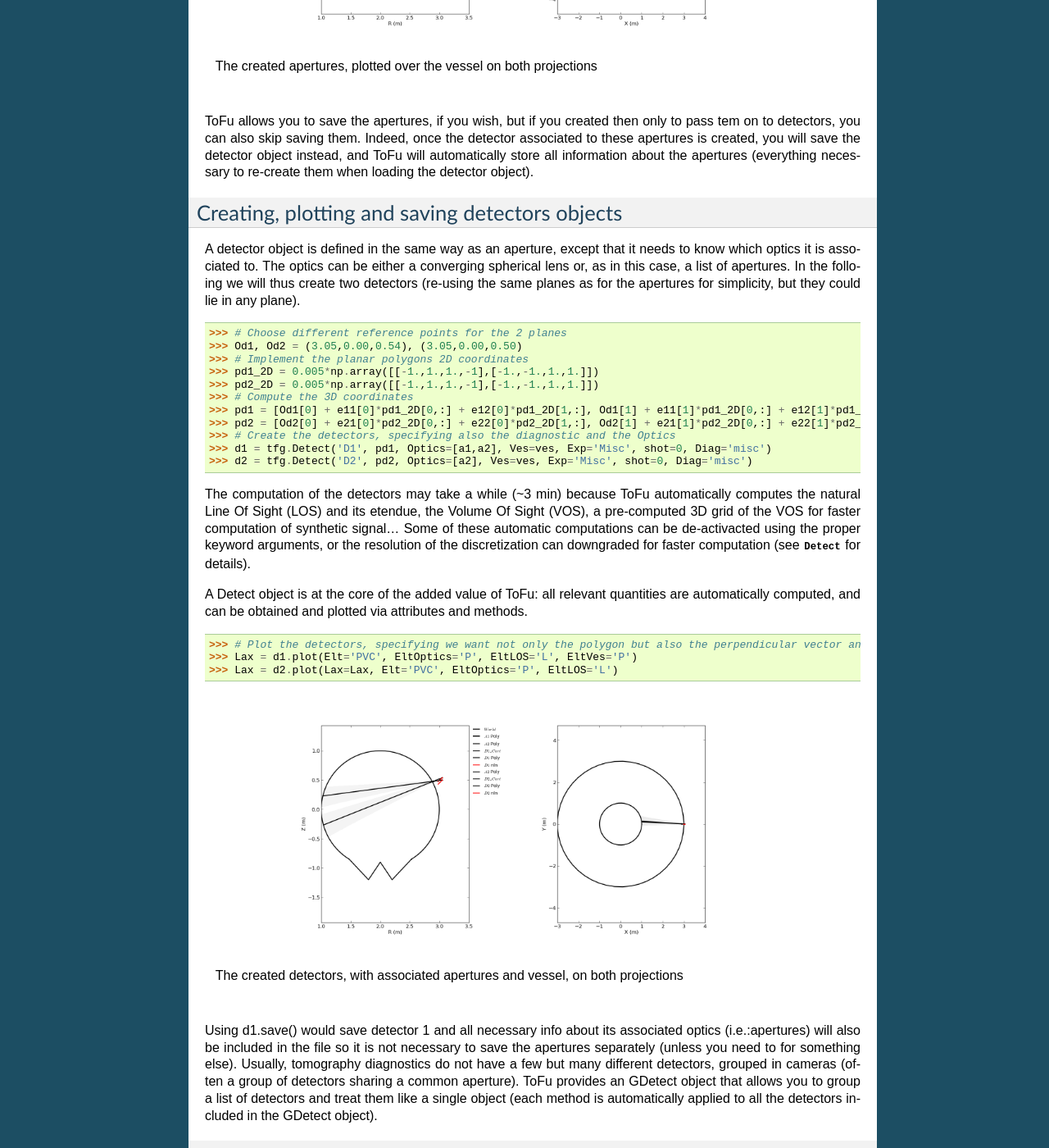
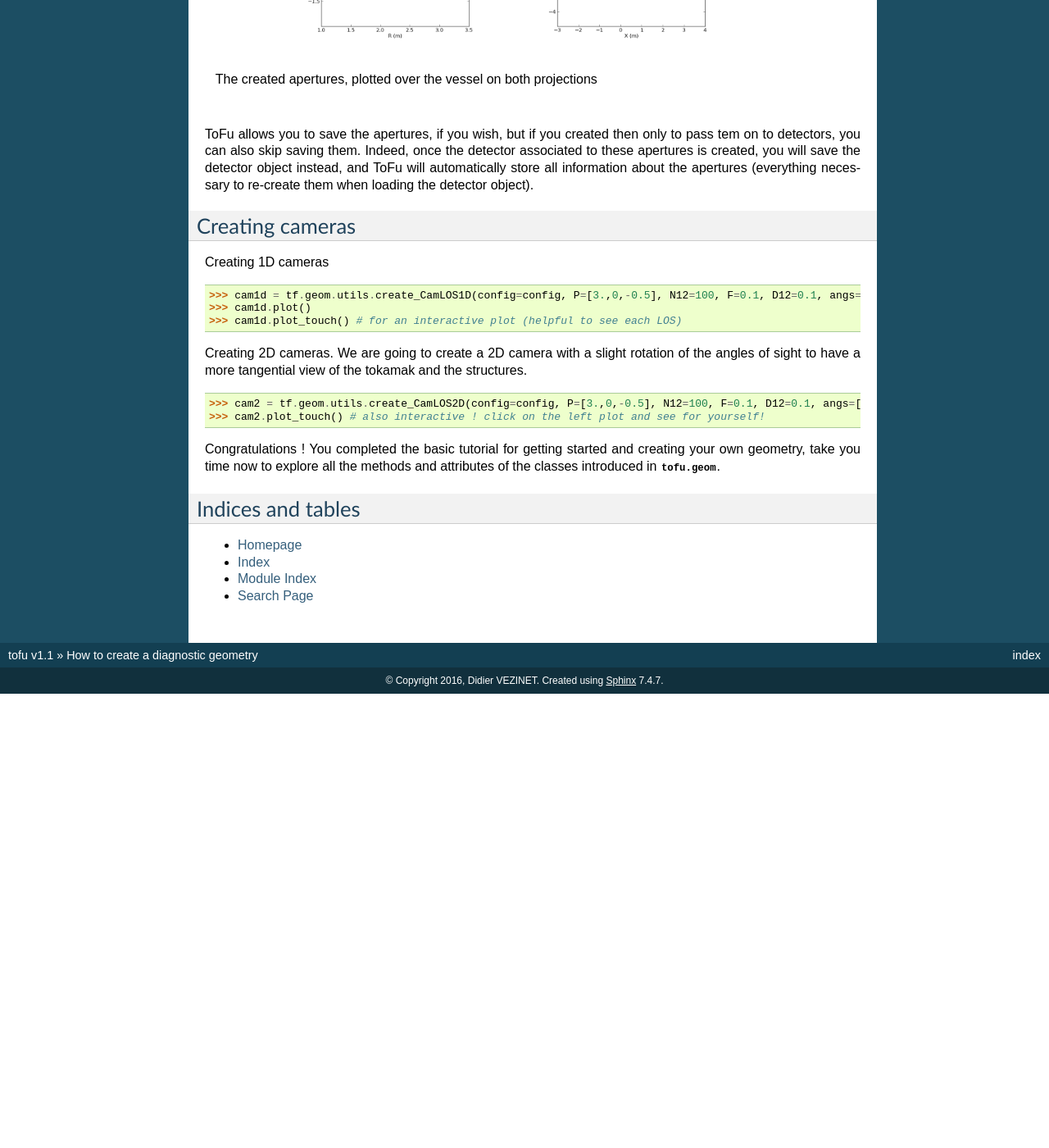
Before and after one commit to ToFuProject/tofu, a Sphinx documentation site: the page built from doc/source/Tutorial_Geom_HowToCreateGeometry.rst, in a window 1280 px wide and 1400 px high, scrolled down 4160 px. Shown: the whole window at 82% size. Built offline with Sphinx 7.4.7, drawn with Linux system fonts in a browser that asks for light colours; pages that are not in the unit, such as notebooks, are missing from menus; after the commit the page ends 5006 px from its top, so only the background shows below that; some of the changed text lies outside the part shown.

Commit message:
[doc] updating doc 2 + cams

```diff
--- a/doc/source/Tutorial_Geom_HowToCreateGeometry.rst
+++ b/doc/source/Tutorial_Geom_HowToCreateGeometry.rst
@@ -121,7 +121,7 @@ A configuration, short for geometrical configuration is a set of vessel, and str
 >>> config = tf.geom.Config(Name="test", Exp="Misc", lStruct=[ves,s1,s2])
 >>> config.set_colors_random() # to see different colors
 >>> config.plot()
-
+>>> config.save()
 
 .. figure:: figures_doc/config_plot.png
    :height: 300px
@@ -178,61 +178,19 @@ We can easily define two different polygons for two different apertures
 ToFu allows you to save the apertures, if you wish, but if you created then only to pass tem on to detectors, you can also skip saving them. Indeed, once the detector associated to these apertures is created, you will save the detector object instead, and ToFu will automatically store all information about the apertures (everything necessary to re-create them when loading the detector object).
 
 
+Creating cameras
+----------------
 
-Creating, plotting and saving detectors objects
------------------------------------------------
+Creating 1D cameras
 
-A detector object is defined in the same way as an aperture, except that it needs to know which optics it is associated to. The optics can be either a converging spherical lens or, as in this case, a list of apertures.
-In the folloing we will thus create two detectors (re-using the same planes as for the apertures for simplicity, but they could lie in any plane).
+>>> cam1d = tf.geom.utils.create_CamLOS1D(config=config, P=[3.,0,-0.5], N12=100, F=0.1, D12=0.1, angs=[np.pi,0,0], Name='', Exp='Misc', Diag='')
+>>> cam1d.plot()
+>>> cam1d.plot_touch() # for an interactive plot (helpful to see each LOS)
 
->>> # Choose different reference points for the 2 planes
->>> Od1, Od2 = (3.05,0.00,0.54), (3.05,0.00,0.50)
->>> # Implement the planar polygons 2D coordinates
->>> pd1_2D = 0.005*np.array([[-1.,1.,1.,-1],[-1.,-1.,1.,1.]])
->>> pd2_2D = 0.005*np.array([[-1.,1.,1.,-1],[-1.,-1.,1.,1.]])
->>> # Compute the 3D coordinates
->>> pd1 = [Od1[0] + e11[0]*pd1_2D[0,:] + e12[0]*pd1_2D[1,:], Od1[1] + e11[1]*pd1_2D[0,:] + e12[1]*pd1_2D[1,:], Od1[2] + e11[2]*pd1_2D[0,:] + e12[2]*pd1_2D[1,:]]
->>> pd2 = [Od2[0] + e21[0]*pd2_2D[0,:] + e22[0]*pd2_2D[1,:], Od2[1] + e21[1]*pd2_2D[0,:] + e22[1]*pd2_2D[1,:], Od2[2] + e21[2]*pd2_2D[0,:] + e22[2]*pd2_2D[1,:]]
->>> # Create the detectors, specifying also the diagnostic and the Optics
->>> d1 = tfg.Detect('D1', pd1, Optics=[a1,a2], Ves=ves, Exp='Misc', shot=0, Diag='misc')
->>> d2 = tfg.Detect('D2', pd2, Optics=[a2], Ves=ves, Exp='Misc', shot=0, Diag='misc')
+Creating 2D cameras. We are going to create a 2D camera with a slight rotation of the angles of sight to have a more tangential view of the tokamak and the structures.
 
-The computation of the detectors may take a while (~3 min) because ToFu automatically computes the natural Line Of Sight (LOS) and its etendue, the Volume Of Sight (VOS), a pre-computed 3D grid of the VOS for faster computation of synthetic signal...
-Some of these automatic computations can be de-activacted using the proper keyword arguments, or the resolution of the discretization can downgraded for faster computation (see :class:`~tofu.geom.Detect` for details).
-
-A Detect object is at the core of the added value of ToFu: all relevant quantities are automatically computed, and can be obtained and plotted via attributes and methods.
-
->>> # Plot the detectors, specifying we want not only the polygon but also the perpendicular vector and the viewing cone ('C'), as well as elements of the LOS, Optics and vessel
->>> Lax = d1.plot(Elt='PVC', EltOptics='P', EltLOS='L', EltVes='P')
->>> Lax = d2.plot(Lax=Lax, Elt='PVC', EltOptics='P', EltLOS='L')
-
-.. figure:: figures_doc/Fig_Tutor_Geom_Basic_05.png
-   :height: 300px
-   :width: 600 px
-   :scale: 100 %
-   :alt: The created detectors, with associated apertures and vessel, on both projections
-   :align: center
-
-   The created detectors, with associated apertures and vessel, on both projections
-
-Using d1.save() would save detector 1 and all necessary info about its associated optics (i.e.:apertures) will also be included in the file so it is not necessary to save the apertures separately (unless you need to for something else).
-Usually, tomography diagnostics do not have a few but many different detectors, grouped in cameras (often a group of detectors sharing a common aperture).
-ToFu provides an GDetect object that allows you to group a list of detectors and treat them like a single object (each method is automatically applied to all the detectors included in the GDetect object).
-
-
-
-Creating, plotting and saving GDetect objects
----------------------------------------------
-
-Once several Detect objects are created, they can be fed to a GDetect object to be handle as a single object.
-
->>> # Create the group of detectors by feeding a list of detectors
->>> gd = tfg.GDetect('GD', [d1,d2], Exp='Misc', shot=0)
->>> # Plot the group of detectors as a single set
->>> Lax = gd.plot(Elt='PVC', EltOptics='P', EltLOS='L', EltVes='P')
-
-The last command yields the same result as the previous figure.
-
+>>> cam2 = tf.geom.utils.create_CamLOS2D(config=config, P=[3.,0,-0.5], N12=100, F=0.1, D12=0.1, angs=[np.pi,0.2,0], Name='', Exp='Misc', Diag='')
+>>> cam2.plot_touch() # also interactive ! click on the left plot and see for yourself!
 
 Congratulations ! You completed the basic tutorial for getting started and creating your own geometry, take you time now to explore all the methods and attributes of the classes introduced in :mod:`tofu.geom`.
 
```
